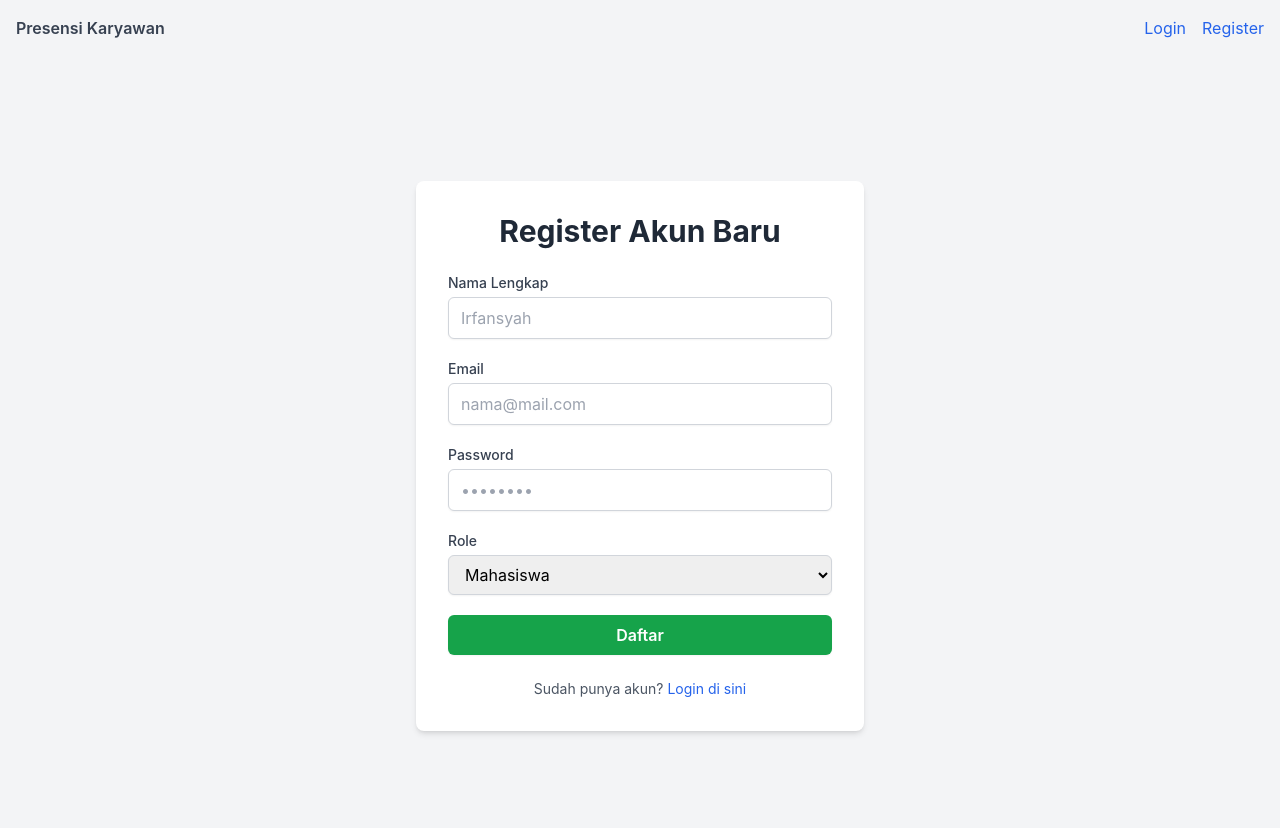
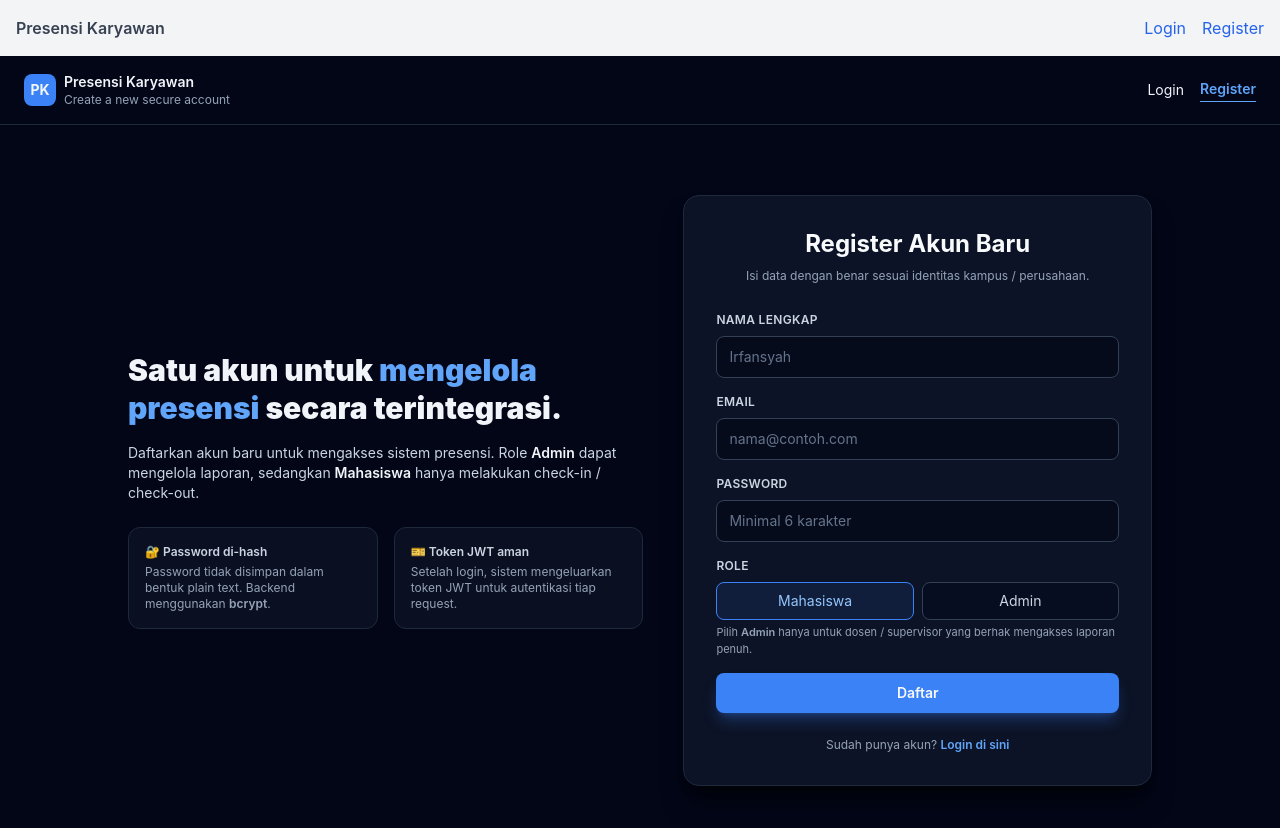
Before and after one commit to E-PPAW-TI503P-2025/PRKPAW_20230140223, a React (Create React App) app in the folder 20230140223-react/: page /register in a window 1280 px wide. Shown: the top 828 px of the page. Built offline with nearby package versions, Linux system fonts and the light colour scheme.

Commit message:
Enhance RegisterPage with improved UI, loading state, and error handling; integrate API for user registration

```diff
--- a/20230140223-react/src/components/RegisterPage.js
+++ b/20230140223-react/src/components/RegisterPage.js
@@ -3,13 +3,17 @@ import React, { useState } from 'react';
 import axios from 'axios';
 import { useNavigate, Link } from 'react-router-dom';
 
+const API_BASE_URL = 'http://localhost:3308'; // sesuaikan dengan port server Node.js-mu
+
 function RegisterPage() {
   const [nama, setNama] = useState('');
   const [email, setEmail] = useState('');
   const [password, setPassword] = useState('');
-  const [role, setRole] = useState('mahasiswa'); // default
+  const [role, setRole] = useState('mahasiswa');
+
   const [error, setError] = useState(null);
   const [successMsg, setSuccessMsg] = useState(null);
+  const [loading, setLoading] = useState(false);
 
   const navigate = useNavigate();
 
@@ -17,47 +21,115 @@ function RegisterPage() {
     e.preventDefault();
     setError(null);
     setSuccessMsg(null);
+    setLoading(true);
 
     try {
-      // Kirim data ke backend
-      const response = await axios.post(
-        'http://localhost:3308/api/auth/register',
-        {
+      const response = await axios.post(`${API_BASE_URL}/api/auth/register`, {
         nama,
         email,
         password,
         role,
-        }
-      );
+      });
 
-      // Jika sukses
-      setSuccessMsg(response.data.message || 'Registrasi berhasil');
+      setSuccessMsg(response.data.message || 'Registrasi berhasil.');
 
-      // Optional: sedikit delay biar user sempat lihat pesan sukses
       setTimeout(() => {
         navigate('/login');
-      }, 800);
+      }, 900);
     } catch (err) {
-      // Tangani error dari backend
       const msg =
         err.response?.data?.message || 'Registrasi gagal. Silakan coba lagi.';
       setError(msg);
+    } finally {
+      setLoading(false);
     }
   };
 
   return (
-    <div className="min-h-screen bg-gray-100 flex flex-col items-center justify-center p-4">
-      <div className="bg-white w-full max-w-md rounded-lg shadow-md p-8">
-        <h2 className="text-3xl font-bold text-center mb-6 text-gray-800">
+    <div className="min-h-screen bg-slate-950 flex flex-col">
+      {/* Top bar */}
+      <header className="w-full px-6 py-4 flex items-center justify-between text-slate-100 border-b border-slate-800">
+        <div className="flex items-center gap-2">
+          <div className="w-8 h-8 rounded-lg bg-blue-500 flex items-center justify-center text-sm font-bold">
+            PK
+          </div>
+          <div>
+            <p className="text-sm font-semibold">Presensi Karyawan</p>
+            <p className="text-xs text-slate-400">Create a new secure account</p>
+          </div>
+        </div>
+
+        <nav className="flex items-center gap-4 text-sm">
+          <Link
+            to="/login"
+            className="hover:text-blue-300 transition-colors"
+          >
+            Login
+          </Link>
+          <Link
+            to="/register"
+            className="font-semibold text-blue-400 border-b border-blue-400 pb-0.5"
+          >
+            Register
+          </Link>
+        </nav>
+      </header>
+
+      {/* Content */}
+      <main className="flex-1 flex items-center justify-center px-4 py-8">
+        <div className="w-full max-w-5xl grid lg:grid-cols-[1.1fr,1fr] gap-10">
+          {/* Text / benefits */}
+          <section className="hidden lg:flex flex-col justify-center text-slate-100">
+            <h1 className="text-3xl font-black leading-tight">
+              Satu akun untuk
+              <span className="text-blue-400"> mengelola presensi</span> secara
+              terintegrasi.
+            </h1>
+            <p className="mt-4 text-sm text-slate-300">
+              Daftarkan akun baru untuk mengakses sistem presensi. Role{' '}
+              <span className="font-semibold text-slate-100">Admin</span> dapat
+              mengelola laporan, sedangkan{' '}
+              <span className="font-semibold text-slate-100">Mahasiswa</span>{' '}
+              hanya melakukan check-in / check-out.
+            </p>
+
+            <div className="mt-6 grid grid-cols-1 md:grid-cols-2 gap-4 text-xs">
+              <div className="rounded-xl border border-slate-800 bg-slate-900/60 p-4">
+                <p className="text-slate-300 font-semibold">
+                  🔐 Password di-hash
+                </p>
+                <p className="mt-1 text-slate-400">
+                  Password tidak disimpan dalam bentuk plain text. Backend
+                  menggunakan <span className="font-semibold">bcrypt</span>.
+                </p>
+              </div>
+              <div className="rounded-xl border border-slate-800 bg-slate-900/60 p-4">
+                <p className="text-slate-300 font-semibold">
+                  🎫 Token JWT aman
+                </p>
+                <p className="mt-1 text-slate-400">
+                  Setelah login, sistem mengeluarkan token JWT untuk autentikasi
+                  tiap request.
+                </p>
+              </div>
+            </div>
+          </section>
+
+          {/* Form card */}
+          <section className="bg-slate-900/80 border border-slate-800 rounded-2xl shadow-xl shadow-black/50 p-8">
+            <h2 className="text-2xl font-bold text-slate-50 text-center">
               Register Akun Baru
             </h2>
+            <p className="mt-2 text-xs text-slate-400 text-center">
+              Isi data dengan benar sesuai identitas kampus / perusahaan.
+            </p>
 
-        <form onSubmit={handleSubmit} className="space-y-5">
+            <form onSubmit={handleSubmit} className="mt-7 space-y-4">
               {/* Nama */}
               <div>
                 <label
                   htmlFor="nama"
-              className="block text-sm font-medium text-gray-700 mb-1"
+                  className="block text-xs font-semibold uppercase tracking-wide text-slate-300"
                 >
                   Nama Lengkap
                 </label>
@@ -67,8 +139,9 @@ function RegisterPage() {
                   value={nama}
                   onChange={(e) => setNama(e.target.value)}
                   required
-              className="w-full px-3 py-2 border border-gray-300 rounded-md shadow-sm
-                         focus:outline-none focus:ring-blue-500 focus:border-blue-500"
+                  className="mt-2 block w-full rounded-lg border border-slate-700 bg-slate-950/60 px-3 py-2.5 text-sm
+                             text-slate-50 placeholder:text-slate-500
+                             focus:outline-none focus:ring-2 focus:ring-blue-500 focus:border-blue-500"
                   placeholder="Irfansyah"
                 />
               </div>
@@ -77,7 +150,7 @@ function RegisterPage() {
               <div>
                 <label
                   htmlFor="email"
-              className="block text-sm font-medium text-gray-700 mb-1"
+                  className="block text-xs font-semibold uppercase tracking-wide text-slate-300"
                 >
                   Email
                 </label>
@@ -87,9 +160,10 @@ function RegisterPage() {
                   value={email}
                   onChange={(e) => setEmail(e.target.value)}
                   required
-              className="w-full px-3 py-2 border border-gray-300 rounded-md shadow-sm
-                         focus:outline-none focus:ring-blue-500 focus:border-blue-500"
-              placeholder="nama@mail.com"
+                  className="mt-2 block w-full rounded-lg border border-slate-700 bg-slate-950/60 px-3 py-2.5 text-sm
+                             text-slate-50 placeholder:text-slate-500
+                             focus:outline-none focus:ring-2 focus:ring-blue-500 focus:border-blue-500"
+                  placeholder="nama@contoh.com"
                 />
               </div>
 
@@ -97,7 +171,7 @@ function RegisterPage() {
               <div>
                 <label
                   htmlFor="password"
-              className="block text-sm font-medium text-gray-700 mb-1"
+                  className="block text-xs font-semibold uppercase tracking-wide text-slate-300"
                 >
                   Password
                 </label>
@@ -107,61 +181,87 @@ function RegisterPage() {
                   value={password}
                   onChange={(e) => setPassword(e.target.value)}
                   required
-              className="w-full px-3 py-2 border border-gray-300 rounded-md shadow-sm
-                         focus:outline-none focus:ring-blue-500 focus:border-blue-500"
-              placeholder="••••••••"
+                  className="mt-2 block w-full rounded-lg border border-slate-700 bg-slate-950/60 px-3 py-2.5 text-sm
+                             text-slate-50 placeholder:text-slate-500
+                             focus:outline-none focus:ring-2 focus:ring-blue-500 focus:border-blue-500"
+                  placeholder="Minimal 6 karakter"
                 />
               </div>
 
               {/* Role */}
               <div>
-            <label
-              htmlFor="role"
-              className="block text-sm font-medium text-gray-700 mb-1"
+                <span className="block text-xs font-semibold uppercase tracking-wide text-slate-300 mb-2">
+                  Role
+                </span>
+                <div className="grid grid-cols-2 gap-2 text-sm">
+                  <button
+                    type="button"
+                    onClick={() => setRole('mahasiswa')}
+                    className={
+                      'rounded-lg border px-3 py-2 text-center transition-colors ' +
+                      (role === 'mahasiswa'
+                        ? 'border-blue-500 bg-blue-500/10 text-blue-300'
+                        : 'border-slate-700 bg-slate-950/40 text-slate-300 hover:border-blue-500/60')
+                    }
                   >
-              Role
-            </label>
-            <select
-              id="role"
-              value={role}
-              onChange={(e) => setRole(e.target.value)}
-              className="w-full px-3 py-2 border border-gray-300 rounded-md shadow-sm
-                         focus:outline-none focus:ring-blue-500 focus:border-blue-500"
+                    Mahasiswa
+                  </button>
+                  <button
+                    type="button"
+                    onClick={() => setRole('admin')}
+                    className={
+                      'rounded-lg border px-3 py-2 text-center transition-colors ' +
+                      (role === 'admin'
+                        ? 'border-amber-400 bg-amber-500/10 text-amber-200'
+                        : 'border-slate-700 bg-slate-950/40 text-slate-300 hover:border-amber-400/70')
+                    }
                   >
-              <option value="mahasiswa">Mahasiswa</option>
-              <option value="admin">Admin</option>
-            </select>
+                    Admin
+                  </button>
+                </div>
+                <p className="mt-1 text-[11px] text-slate-400">
+                  Pilih <span className="font-semibold">Admin</span> hanya untuk
+                  dosen / supervisor yang berhak mengakses laporan penuh.
+                </p>
               </div>
 
-          {/* Tombol submit */}
+              {/* Alert */}
+              {error && (
+                <div className="rounded-md border border-red-500/60 bg-red-500/10 px-3 py-2 text-xs text-red-300">
+                  {error}
+                </div>
+              )}
+              {successMsg && (
+                <div className="rounded-md border border-emerald-500/60 bg-emerald-500/10 px-3 py-2 text-xs text-emerald-300">
+                  {successMsg}
+                </div>
+              )}
+
+              {/* Submit */}
               <button
                 type="submit"
-            className="w-full py-2 px-4 bg-green-600 text-white font-semibold
-                       rounded-md shadow-sm hover:bg-green-700
-                       focus:outline-none focus:ring-2 focus:ring-offset-2 focus:ring-green-500"
+                disabled={loading}
+                className="mt-1 inline-flex w-full items-center justify-center rounded-lg bg-blue-500 px-4 py-2.5
+                           text-sm font-semibold text-slate-50 shadow-lg shadow-blue-500/30
+                           hover:bg-blue-400 disabled:opacity-60 disabled:cursor-not-allowed
+                           transition-colors"
               >
-            Daftar
+                {loading ? 'Memproses...' : 'Daftar'}
               </button>
             </form>
 
-        {/* Pesan error / sukses */}
-        {error && (
-          <p className="mt-4 text-sm text-red-600 text-center">{error}</p>
-        )}
-        {successMsg && (
-          <p className="mt-4 text-sm text-green-600 text-center">
-            {successMsg}
-          </p>
-        )}
-
-        {/* Link ke login */}
-        <p className="mt-6 text-sm text-center text-gray-600">
+            <p className="mt-6 text-xs text-center text-slate-400">
               Sudah punya akun?{' '}
-          <Link to="/login" className="text-blue-600 hover:underline">
+              <Link
+                to="/login"
+                className="font-semibold text-blue-400 hover:text-blue-300"
+              >
                 Login di sini
               </Link>
             </p>
+          </section>
         </div>
+      </main>
     </div>
   );
 }
```
Lines whose indentation alone changed are shown as unchanged.
